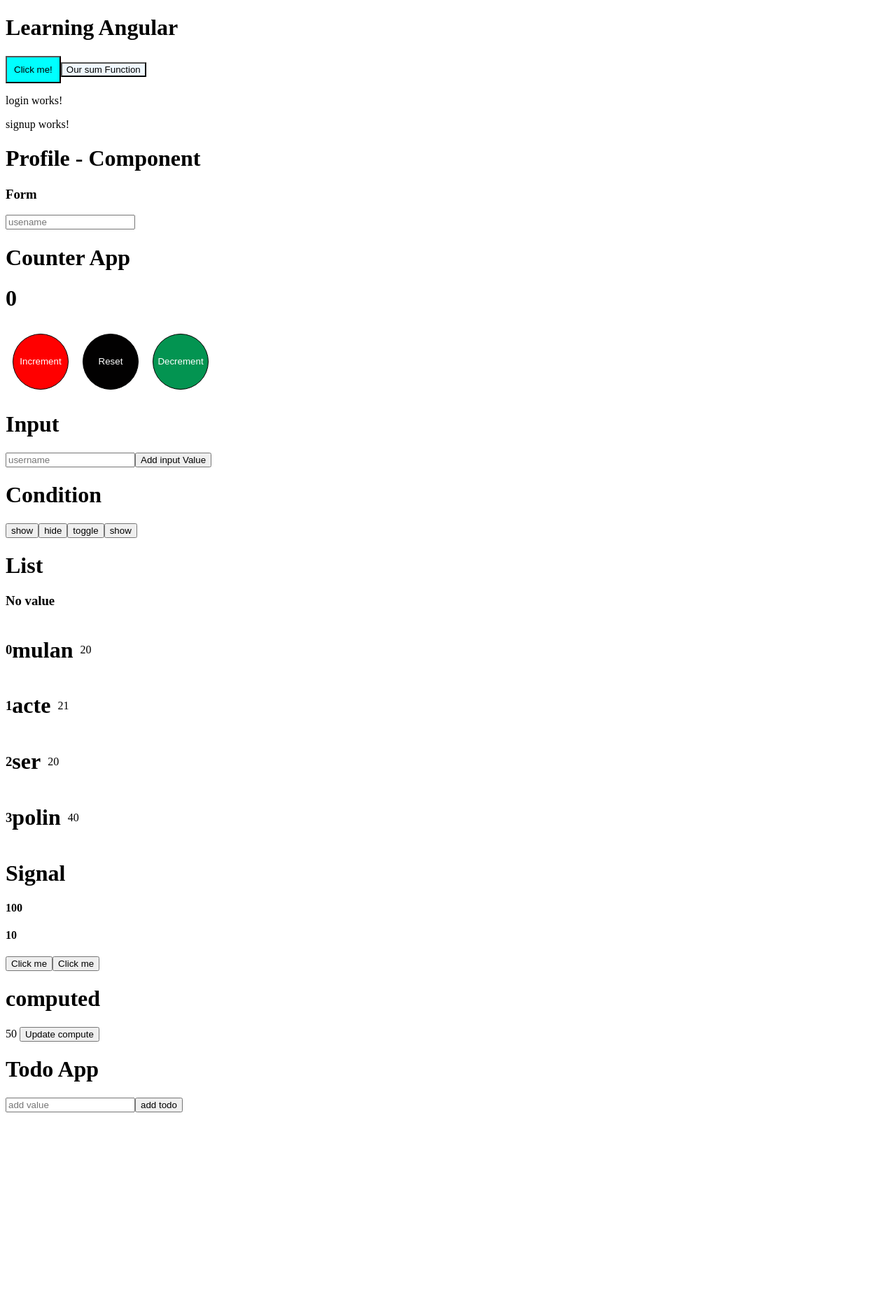
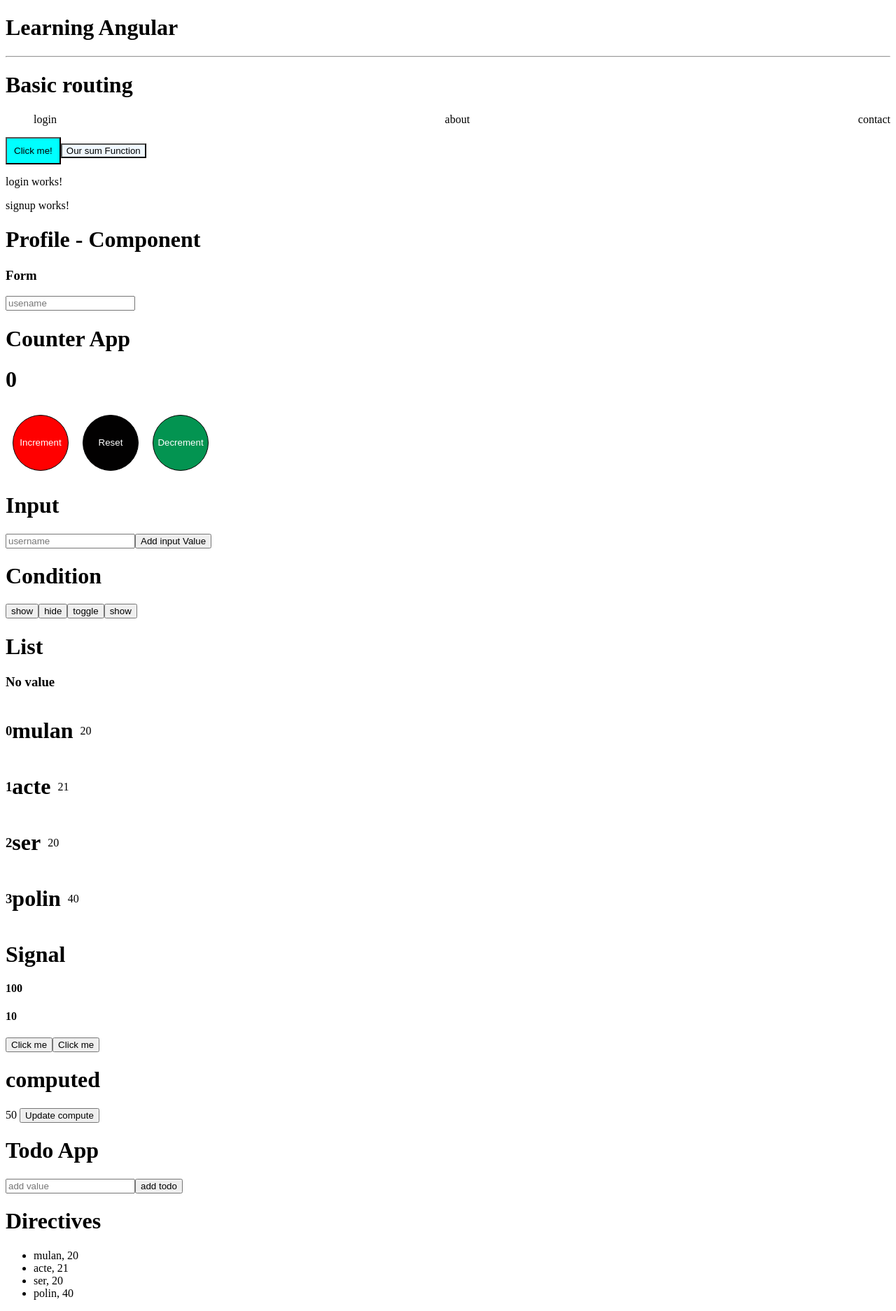
Before and after one commit to Hol7/AngularTuto, an Angular app: page / in a window 1280 px wide. Shown: the whole page at 70% size. Before the commit the page ends 1598 px from the top, so only its background shows below. Built offline with nearby package versions, Linux system fonts and the light colour scheme.

Commit message:
add routing and new components for about and contact pages in app

```diff
--- /dev/null
+++ b/src/app/about/about.component.html
@@ -0,0 +1 @@
+<p>about works!</p>
--- a/src/app/app.component.html
+++ b/src/app/app.component.html
@@ -1,14 +1,29 @@
 <h1>Learning Angular</h1>
+<hr>
+<h1>Basic routing</h1>
+<ul
+  style="display: flex; cursor: pointer; padding: auto; justify-content: space-between; align-content: center; align-items: center; list-style: none;">
+  <li routerLink="login">
+    <a>login</a>
+  </li>
+  <li routerLink="about">
+    <a>about</a>
+  </li>
+  <li routerLink="contact">
+    <a>contact</a>
+  </li>
+</ul>
+<router-outlet></router-outlet>
+
 <button (click)="handleClick()" style="background-color: aqua; padding: 10px;">Click me!</button>
-<button (click)="sumFunction(40, 98)"
-  style="margin-top: 10; border-radius: 10; background-color: aliceblue;">Our sum
+<button (click)="sumFunction(40, 98)" style="margin-top: 10; border-radius: 10; background-color: aliceblue;">Our sum
   Function
 </button>
 <app-login></app-login>
 <app-signup></app-signup>
 <app-profile></app-profile>
 <h3>Form</h3>
-<input [(ngModel)]="namo" placeholder="usename" type="text" >
+<input [(ngModel)]="namo" placeholder="usename" type="text">
 
 <p>{{namo}} </p>
 
@@ -26,17 +41,14 @@
 
 <h1>Input </h1>
 <h1>{{username}} </h1>
-<input
-#AddInfoInput
-(input)="handleInputEvent($event)"
- placeholder="username">
+<input #AddInfoInput (input)="handleInputEvent($event)" placeholder="username">
 <button (click)="addInpuInfo(AddInfoInput.value)">Add input Value</button>
 
 <h1>Condition</h1>
 
 <button (click)="show()">show</button>
 
-<button (click)="hide()" >hide</button>
+<button (click)="hide()">hide</button>
 
 <button (click)="toggle()">toggle</button>
 <button (click)="toggle()">{{display?'hide':'show'}}</button>
@@ -65,19 +77,19 @@
 <h1>Signal</h1>
 <h4>{{corout()}}</h4>
 <h4>{{dato()}}</h4>
-<button (click)="updateValue()" >Click me</button>
-<button (click)="updateDataaa()" >Click me</button>
+<button (click)="updateValue()">Click me</button>
+<button (click)="updateDataaa()">Click me</button>
 
 <h1>computed</h1>
 {{z()}}
-<button (click)="voteValu()" >Update compute</button>
+<button (click)="voteValu()">Update compute</button>
 
 <!-- <div *ngFor="let user of users; trackBy: trackByFn">
   <div>{{user}}</div>
 </div> -->
 
 <h1>Todo App</h1>
-<input [(ngModel)]="task" type="text" placeholder="add value" >
+<input [(ngModel)]="task" type="text" placeholder="add value">
 <button (click)="addTask()">add todo</button>
 <!-- <p>{{task}} </p> -->
 
@@ -88,3 +100,11 @@
   <li><button (click)="deleteTask(task.id)">Delete </button></li>
 </ul>
 }
+
+<h1>Directives</h1>
+
+<ul>
+  <li *ngFor="let student of students">
+    {{student.name }}, {{student.age}}
+  </li>
+</ul>
--- a/src/app/app.component.ts
+++ b/src/app/app.component.ts
@@ -1,14 +1,15 @@
 import { Component, effect, signal,computed, WritableSignal } from '@angular/core';
-import { RouterOutlet } from '@angular/router';
+import { RouterLink, RouterOutlet } from '@angular/router';
 import { LoginComponent } from "./login/login.component";
 import { SignupComponent } from './signup/signup.component';
 import { ProfileComponent } from './profile/profile.component';
 import { FormsModule } from '@angular/forms';
+import { NgFor } from '@angular/common';
 
 @Component({
   selector: 'app-root',
   standalone: true,
-  imports: [LoginComponent, SignupComponent, ProfileComponent, FormsModule],
+  imports: [RouterOutlet, RouterLink, NgFor, LoginComponent, SignupComponent, ProfileComponent, FormsModule, ],
   templateUrl: './app.component.html',
   styleUrl: './app.component.css',
 })
--- a/src/app/app.routes.ts
+++ b/src/app/app.routes.ts
@@ -1,3 +1,10 @@
 import { Routes } from '@angular/router';
+import { LoginComponent } from './login/login.component';
+import { AboutComponent } from './about/about.component';
+import { ContactComponent } from './contact/contact.component';
 
-export const routes: Routes = [];
+export const routes: Routes = [
+  { path: 'login', component: LoginComponent },
+  { path: 'about', component: AboutComponent },
+  { path: 'contact', component: ContactComponent },
+];
--- /dev/null
+++ b/src/app/contact/contact.component.html
@@ -0,0 +1 @@
+<p>contact works!</p>
```
Also changed, not shown: src/app/about/about.component.ts (added, +12 -0 lines), src/app/contact/contact.component.ts (added, +12 -0 lines), src/app/about/about.component.css (added), src/app/contact/contact.component.css (added), 2 other files (tests, documents, lock files or other folders). Lines whose indentation alone changed are shown as unchanged.
